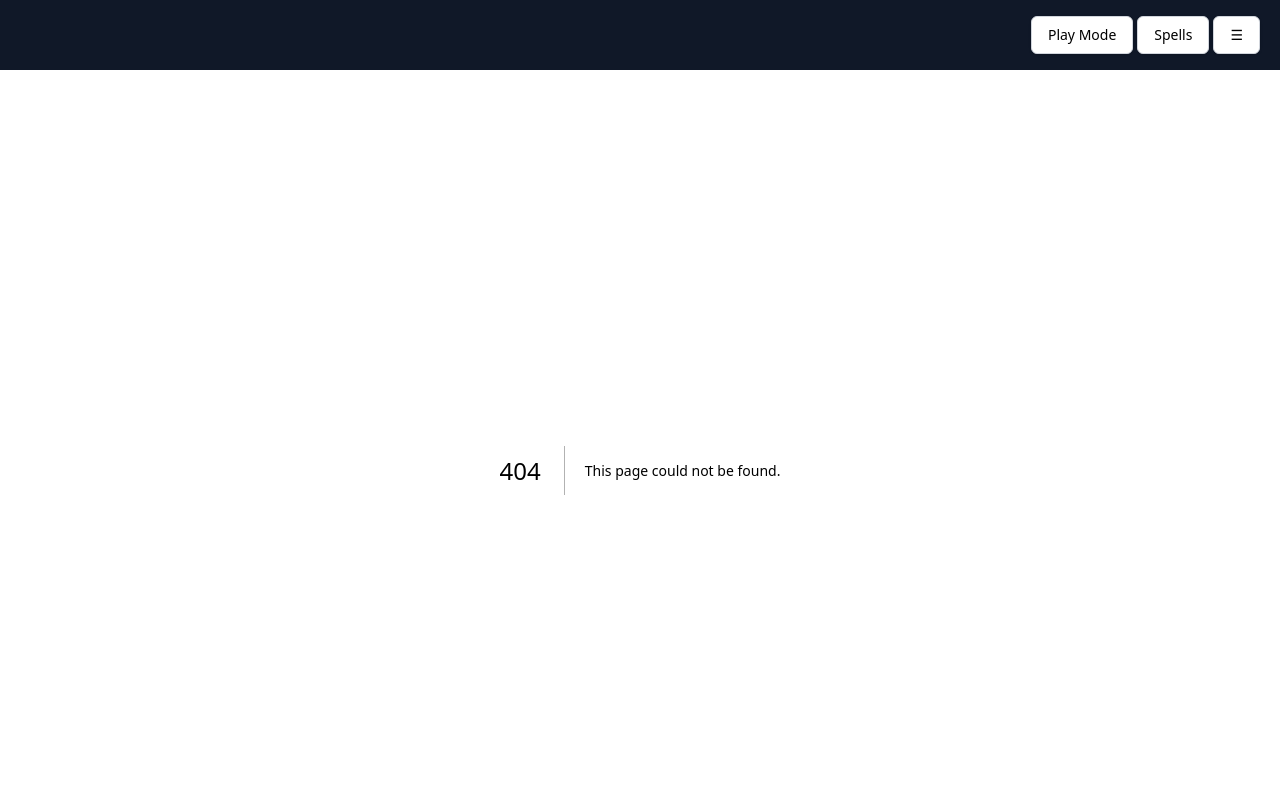
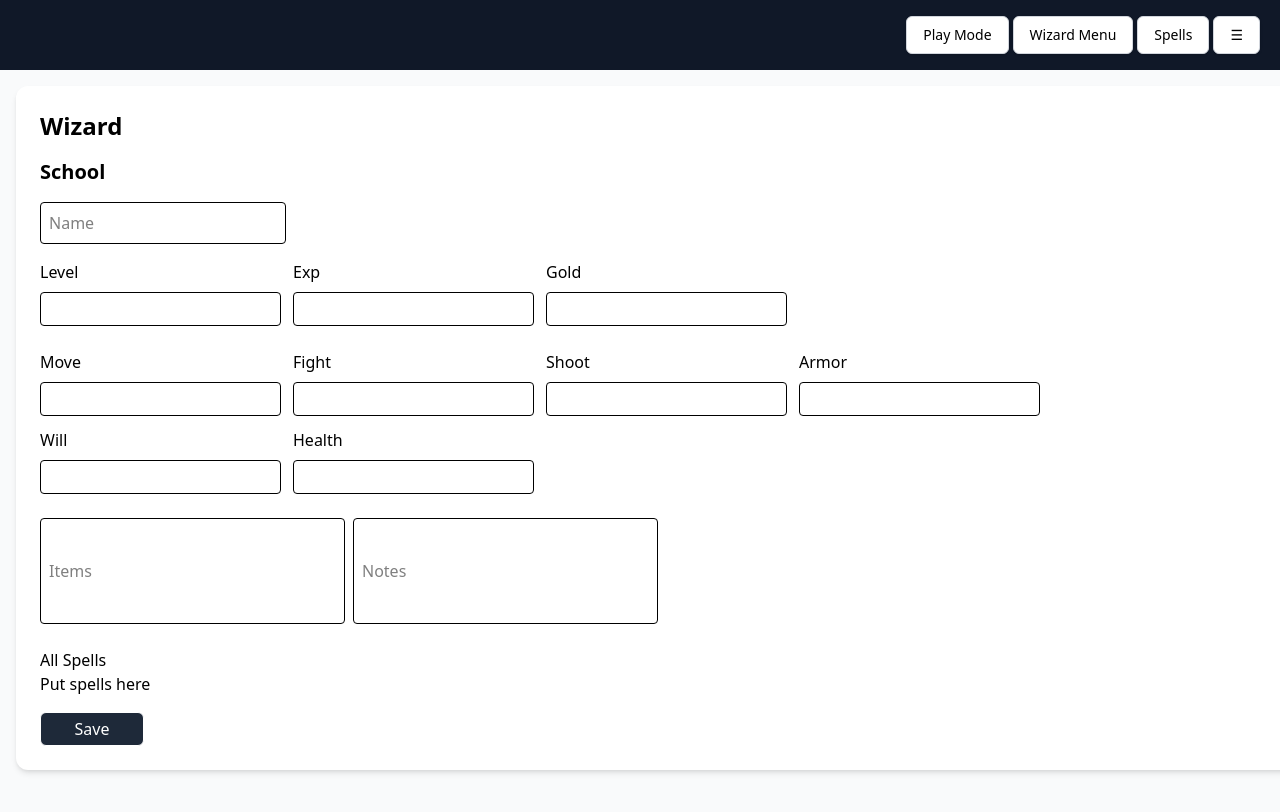
Before and after one commit to seanie1995/frostgrave-warband-manager, a Next.js app: page /WizardMenu in a window 1280 px wide. Before the commit this address had no page. Shown: the top 812 px of the page. Built offline with nearby package versions, Linux system fonts and the light colour scheme.

Commit message:
Work on main Wizard menu started

```diff
--- a/src/app/WizardCreator/page.tsx
+++ b/src/app/WizardCreator/page.tsx
@@ -447,13 +447,13 @@ const Page = () => {
                 <div className='flex space-x-2'>
                     <button
                         type="submit"
-                        className="w-sm bg-black text-white py-2 rounded hover:bg-gray-800"
+                        className="w-sm bg-black sm:max-w-1/12 text-white py-2 rounded hover:bg-gray-800"
                     >
                         Save Wizard
                     </button>
                     <button
                         type="button"
-                        className="w-sm bg-red-600 text-white py-2 rounded hover:bg-gray-800"
+                        className="w-sm bg-red-600 sm:max-w-1/12 sm:not-[]:max-w-1/12 text-white py-2 rounded hover:bg-gray-800"
                         onClick={() => {
                             // You can add cancel logic here
                             console.log("Cancelled");
--- /dev/null
+++ b/src/app/WizardMenu/page.tsx
@@ -0,0 +1,99 @@
+import React, { ChangeEvent, useContext, useState } from 'react'
+import { Member, MemberProp, Wizard, Apprentice } from "../models/models"
+import { MyContext } from '../context/Context'
+import { useEffect } from 'react'
+import { useRouter } from 'next/navigation'
+
+const WizardPage = () => {
+    return (
+        <main className="min-h-screen w-screen bg-gray-50 p-4">
+            <form className="flex flex-col justify-center bg-white p-6 rounded-xl shadow-md w-screen space-y-4">
+                <h1 className='text-2xl font-bold'>Wizard</h1>
+                <h2 className='font-bold text-xl'>School</h2>
+                <input
+                    type="text"
+                    name="wizardName"
+                    placeholder="Name"
+                    required
+                    className='border-1 border-black rounded max-w-1/5 py-2 pl-2'
+                />
+                <div>
+                    <div className='flex gap-6 flex-col'>
+                        <div className='flex sm:max-w-screen gap-3'>
+                            <div className='flex flex-col gap-2'>
+                                <label>Level</label>
+                                <input type="number" required className='border-1 p-1 border-black rounded' />
+                            </div>
+                            <div className='flex flex-col gap-2'>
+                                <label>Exp</label>
+                                <input type="number" required className='border-1 p-1 border-black rounded' />
+                            </div>
+                            <div className='flex flex-col gap-2'>
+                                <label>Gold</label>
+                                <input type="number" required className='border-1 p-1 border-black rounded' />
+                            </div>
+                        </div>
+                        {/* STAT LINE */}
+                        <div className='flex flex-wrap align-middle gap-3'>
+                            <div className='flex flex-col gap-2'>
+                                <label>Move</label>
+                                <input type="number" className='border-1 p-1 border-black rounded' required />
+                            </div>
+                            <div className='flex flex-col gap-2'>
+                                <label>Fight</label>
+                                <input type="number" className='border-1 p-1 border-black rounded' required />
+                            </div>
+                            <div className='flex flex-col gap-2'>
+                                <label>Shoot</label>
+                                <input type="number" className='border-1 p-1 border-black rounded' required />
+                            </div>
+                            <div className='flex flex-col gap-2'>
+                                <label>Armor</label>
+                                <input type="number" className='border-1 p-1 border-black rounded' required />
+                            </div>
+                            <div className='flex flex-col gap-2'>
+                                <label>Will</label>
+                                <input type="number" className='border-1 p-1 border-black rounded' required />
+                            </div>
+                            <div className='flex flex-col gap-2'>
+                                <label>Health</label>
+                                <input type="number" className='border-1 p-1 border-black rounded' required />
+                            </div>
+                        </div>
+                        {/* ITEMS AND NOTES */}
+                        <div className='flex gap-2'>
+                            <input
+
+                                type="text"
+                                name="items"
+                                placeholder="Items"
+                                className='border-1 py-10 pr-16 pl-2 rounded'
+                            />
+                            <input
+                                type="text"
+                                name="notes"
+                                placeholder="Notes"
+                                className='border-1 py-10 pr-16 pl-2 rounded'
+                            />
+                        </div>
+                        {/* ALL SPELLS */}
+                        <div>
+                            <label htmlFor="">All Spells</label>
+                            <ul>
+                                <li>Put spells here</li>
+                            </ul>
+                        </div>
+                    </div>
+
+
+
+                </div>
+                <button type="button" className='border-1 max-w-26 rounded-md p-1 hover:bg-gray-600 hover:cursor-pointers  bg-gray-800 text-white'>
+                    Save
+                </button>
+            </form>
+        </main>
+    )
+}
+
+export default WizardPage
--- a/src/app/components/navbar.tsx
+++ b/src/app/components/navbar.tsx
@@ -61,8 +61,6 @@ const Navbar = () => {
 
     return (
         <nav className="relative inline-block text-right p-4 bg-gray-900 w-screen">
-
-
             {!isPlayMode ? <button
                 type="button"
                 onClick={() => { router.push('/PlayPage'), setIsPlayMode(prev => !prev), setIsOpen(false) }}  // <-- navigate on click
@@ -77,6 +75,13 @@ const Navbar = () => {
                 >
                     Edit Mode
                 </button>}
+            <button
+                type="button"
+                onClick={() => { router.push('/WizardMenu'), setIsOpen(false) }}  // <-- navigate on click
+                className="inline-flex justify-center mr-1  rounded-md border border-gray-300 shadow-sm px-4 py-2 bg-white text-black text-sm font-medium hover:bg-gray-200"
+            >
+                Wizard Menu
+            </button>
             <button
                 type="button"
                 onClick={() => { router.push('/YourSpells'), setIsOpen(false) }}  // <-- navigate on click
```
